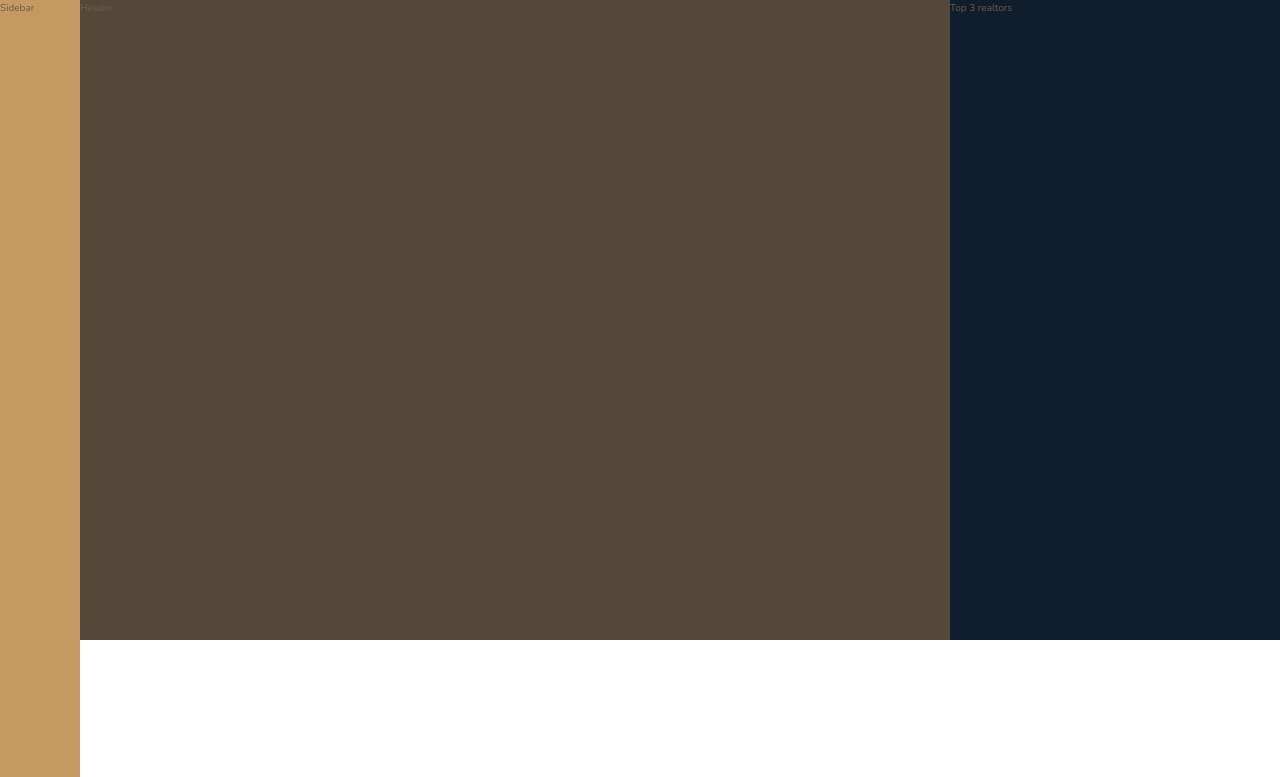
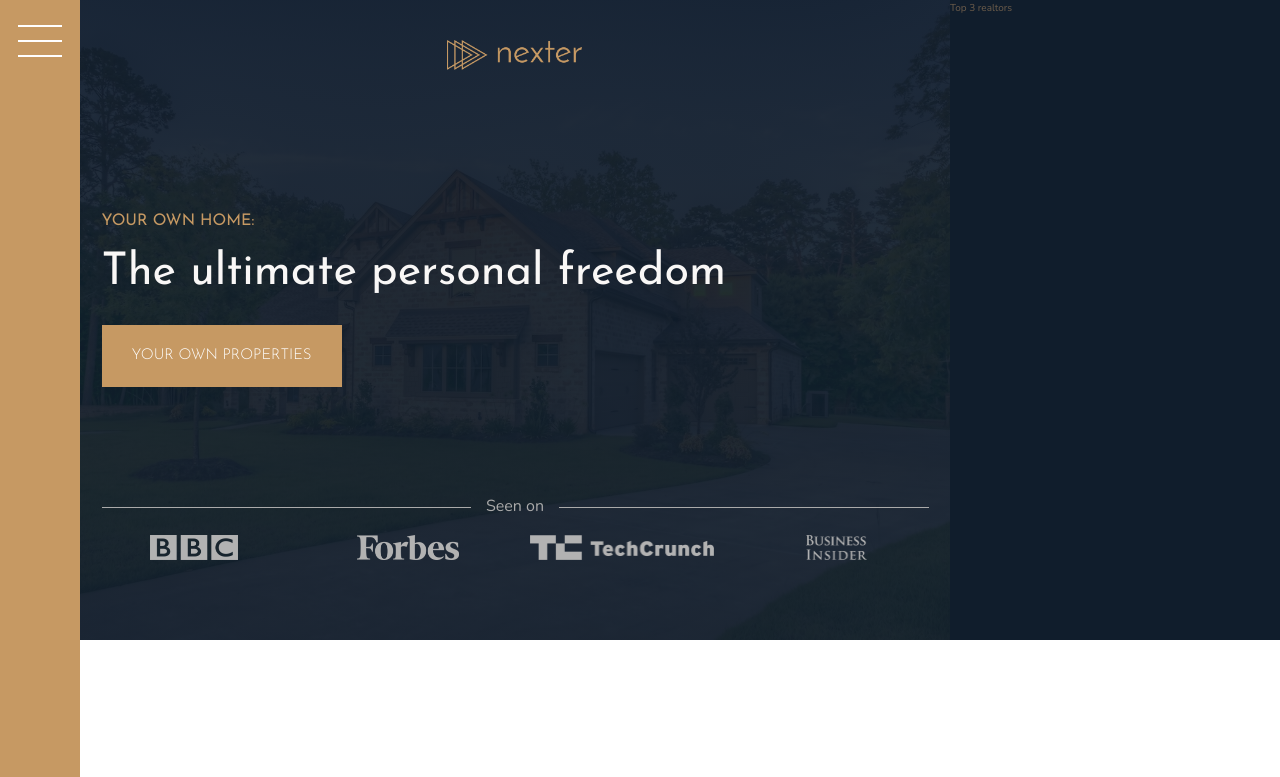
Before and after one commit to Trouble-Andrew/Nexter, a website: page index.html in a window 1280 px wide. Shown: the top 777 px of the page. Drawn offline with nearby package versions, Linux system fonts and the light colour scheme.

Commit message:
feat: add header

```diff
--- a/index.html
+++ b/index.html
@@ -15,11 +15,21 @@
 
 <body class="container">
   <div class="sidebar">
-    Sidebar
+    <button class="nav-button"></button>
   </div>
 
   <header class="header">
-    Header
+    <img src="img/logo.png" alt="Nexter logo" class="header__logo">
+    <h3 class="heading-3">Your own home:</h3>
+    <h1 class="heading-1"> The ultimate personal freedom</h1>
+    <buttom class="btn header__btn">Your own properties</buttom>
+    <div class="header__seenon-text">Seen on</div>
+    <div class="header__seenon-logos">
+      <img src="img/logo-bbc.png" alt="Seen on logo 1">
+      <img src="img/logo-forbes.png" alt="Seen on logo 2">
+      <img src="img/logo-techcrunch.png" alt="Seen on logo 3">
+      <img src="img/logo-bi.png" alt="Seen on logo 4">
+    </div>
   </header>
 
   <div class="realtors">
--- a/sass/_header.scss
+++ b/sass/_header.scss
@@ -1,4 +1,60 @@
 .header {
   background-color: $color-grey-dark-1;
   grid-column: full-start / col-end 6;
+  background-image: linear-gradient(
+      rgba($color-secondary, 0.93),
+      rgba($color-secondary, 0.93)
+    ),
+    url(../img/hero.jpeg);
+  background-size: cover;
+  background-position: center;
+  padding: 8rem;
+  padding-top: 4rem;
+
+  display: grid;
+  grid-template-rows: 1fr min-content 6rem 1fr;
+  grid-template-columns: max-content;
+  row-gap: 1.5rem;
+  justify-content: center;
+
+  &__logo {
+    height: 3rem;
+    justify-self: center;
+  }
+
+  &__btn {
+    align-self: start;
+    justify-self: start;
+  }
+
+  &__seenon-text {
+    display: grid;
+    grid-template-columns: 1fr max-content 1fr;
+    column-gap: 1.5rem;
+    align-items: center;
+
+    font-size: 1.6rem;
+    color: $color-grey-light-2;
+
+    &::before,
+    &::after {
+      content: '';
+      display: block;
+      height: 1px;
+      display: block;
+      background-color: currentColor;
+    }
+  }
+
+  &__seenon-logos {
+    display: grid;
+    grid-template-columns: repeat(4, 1fr);
+    gap: 3rem;
+    justify-items: center;
+
+    img {
+      height: 2.5rem;
+      filter: brightness(70%);
+    }
+  }
 }
--- a/sass/_sidebar.scss
+++ b/sass/_sidebar.scss
@@ -2,4 +2,34 @@
   background-color: $color-primary;
   grid-column: sidebar-start / sidebar-end;
   grid-row: 1 / -1;
+  display: flex;
+  justify-content: center;
 }
+
+.nav-button {
+  position: relative;
+  border: none;
+  border-radius: 0;
+  background-color: #fff;
+  height: 2px;
+  width: 4.4rem;
+  margin-top: 4rem;
+
+  &::before,
+  &::after {
+    content: "";
+    // position: absolute;
+    display: block;
+    background-color: #fff;
+    height: 2px;
+    width: 4.4rem;
+  }
+
+  &::before {
+    transform: translateY(-1.5rem);
+  }
+
+  &::after {
+    transform: translateY(1.3rem);
+  }
+}
--- a/sass/_typography.scss
+++ b/sass/_typography.scss
@@ -5,6 +5,10 @@
 
 .heading-1 {
   @extend %heading;
+
+  font-size: 4.5rem;
+  color: $color-grey-light-1;
+  line-height: 1;
 }
 
 .heading-2 {
```
Also changed, not shown: css/style.css, 1 other file.
